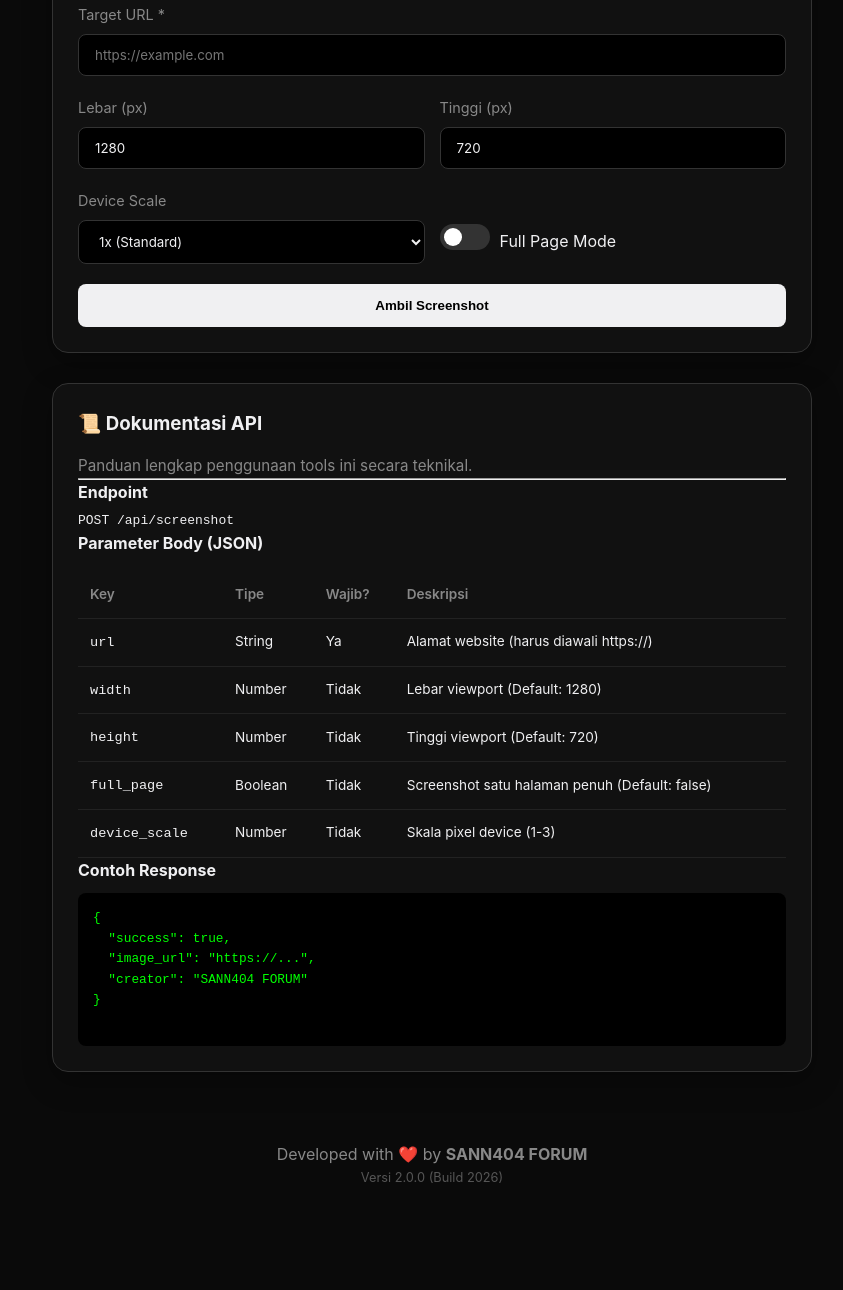
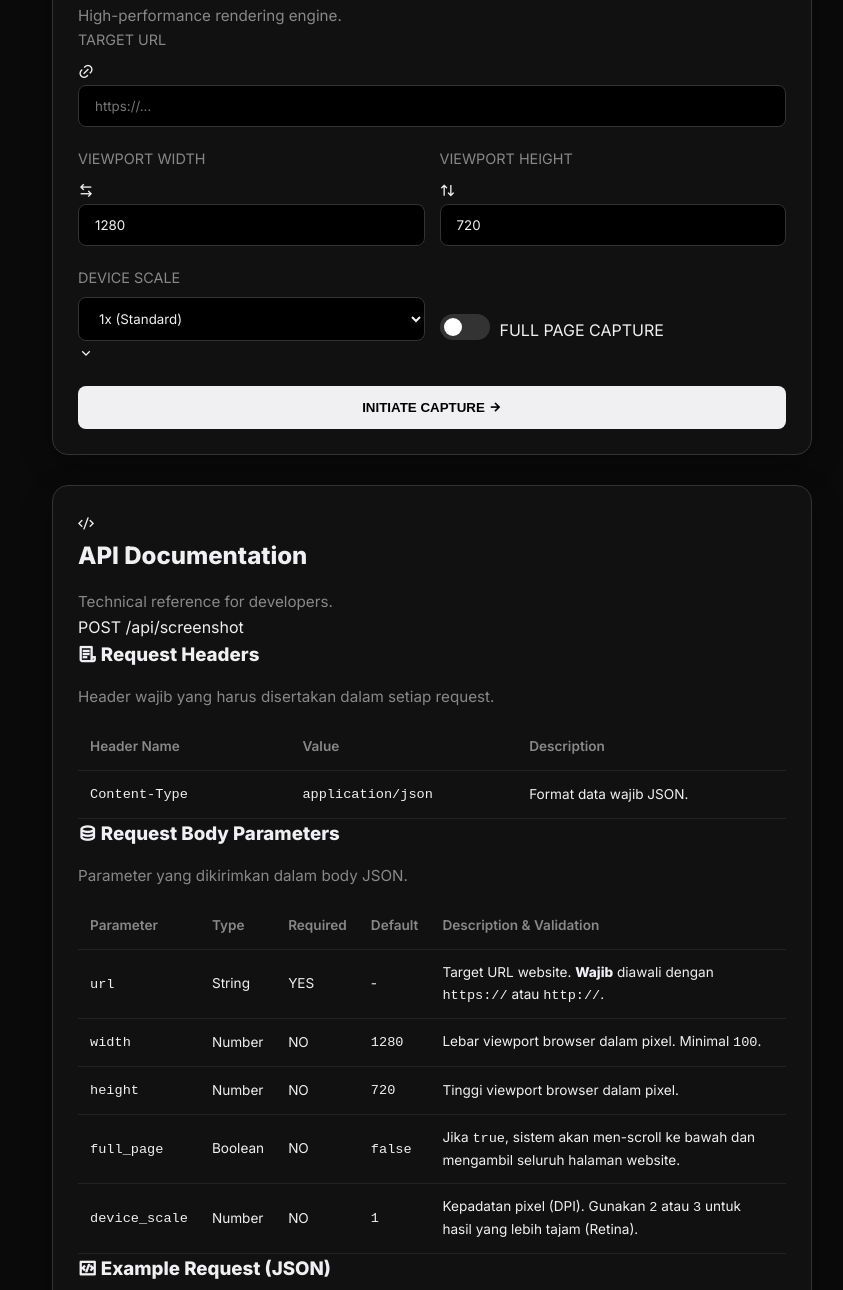
Before and after one commit to sanzzyproject/web-screenshot-, a website: page public/index.html in a window 1280 px wide. Shown: the part 271-1561 px from the top of the page, without its empty margins (208-1051 px from the left). Before the commit the page ends 1539 px from the top, so only its background shows below. Drawn offline with nearby package versions, Linux system fonts and the light colour scheme.

Commit message:
Update index.html

```diff
--- a/public/index.html
+++ b/public/index.html
@@ -3,167 +3,263 @@
 <head>
     <meta charset="UTF-8">
     <meta name="viewport" content="width=device-width, initial-scale=1.0">
-    <title>SSWEB Tool - SANN404</title>
+    <title>SANN404 Screenshot Tool</title>
     <link rel="stylesheet" href="style.css">
     <link href="https://cdn.jsdelivr.net/npm/remixicon@3.5.0/fonts/remixicon.css" rel="stylesheet">
+    <link href="https://fonts.googleapis.com/css2?family=Inter:wght@300;400;600;800&family=JetBrains+Mono:wght@400;700&display=swap" rel="stylesheet">
 </head>
 <body>
 
+    <div class="bg-grid"></div>
+
     <nav class="navbar">
         <div class="nav-content">
-            <div class="logo">SANN404 FORUM</div>
+            <div class="logo-wrapper">
+                <img src="https://cdn-icons-png.flaticon.com/512/4712/4712109.png" alt="SANN404 Logo" class="nav-logo">
+                <span class="logo-text">SANN404 <span class="badge">PRO</span></span>
+            </div>
+
             <div class="menu-trigger" onclick="toggleSidebar()">
-                <i class="ri-more-2-fill"></i> </div>
+                <i class="ri-more-2-fill"></i>
+            </div>
         </div>
     </nav>
 
     <aside class="sidebar" id="sidebar">
         <div class="sidebar-header">
-            <span>Menu</span>
+            <div class="logo-wrapper">
+                <img src="https://cdn-icons-png.flaticon.com/512/4712/4712109.png" alt="Logo" class="sidebar-logo">
+            </div>
             <button onclick="toggleSidebar()"><i class="ri-close-line"></i></button>
         </div>
         <ul class="sidebar-links">
-            <li><a href="#generator" onclick="toggleSidebar()">Generator</a></li>
-            <li><a href="#docs" onclick="toggleSidebar()">Dokumentasi</a></li>
-            <li><a href="#about" onclick="toggleSidebar()">Tentang</a></li>
+            <li><a href="#generator" onclick="toggleSidebar()"><i class="ri-macbook-line"></i> Generator</a></li>
+            <li><a href="#docs" onclick="toggleSidebar()"><i class="ri-book-read-line"></i> API Docs</a></li>
+            <li><a href="#about" onclick="toggleSidebar()"><i class="ri-information-line"></i> Tentang</a></li>
         </ul>
         <div class="sidebar-footer">
-            <p>&copy; 2026 SANN404</p>
+            <p>Powered by <strong>SANN404</strong></p>
         </div>
     </aside>
 
     <main class="container">
 
-        <section id="generator" class="card fade-in">
+        <section id="generator" class="card glow-border">
             <div class="card-header">
-                <h2>Web Screenshot Tool</h2>
-                <p>Tangkap layar website dengan resolusi tinggi.</p>
+                <div class="header-icon"><i class="ri-camera-lens-line"></i></div>
+                <div>
+                    <h2>Capture The Web</h2>
+                    <p>High-performance rendering engine.</p>
+                </div>
             </div>
 
             <form id="ss-form">
                 <div class="form-group">
-                    <label for="url">Target URL <span class="required">*</span></label>
-                    <input type="url" id="url" placeholder="https://example.com" required>
-                </div>
-
-                <div class="grid-2">
-                    <div class="form-group">
-                        <label>Lebar (px)</label>
-                        <input type="number" id="width" value="1280">
-                    </div>
-                    <div class="form-group">
-                        <label>Tinggi (px)</label>
-                        <input type="number" id="height" value="720">
+                    <label for="url">TARGET URL</label>
+                    <div class="input-wrapper">
+                        <i class="ri-link"></i>
+                        <input type="url" id="url" placeholder="https://..." required>
                     </div>
                 </div>
 
                 <div class="grid-2">
                     <div class="form-group">
-                        <label>Device Scale</label>
+                        <label>VIEWPORT WIDTH</label>
+                        <div class="input-wrapper">
+                            <i class="ri-arrow-left-right-line"></i>
+                            <input type="number" id="width" value="1280">
+                        </div>
+                    </div>
+                    <div class="form-group">
+                        <label>VIEWPORT HEIGHT</label>
+                        <div class="input-wrapper">
+                            <i class="ri-arrow-up-down-line"></i>
+                            <input type="number" id="height" value="720">
+                        </div>
+                    </div>
+                </div>
+
+                <div class="grid-2">
+                    <div class="form-group">
+                        <label>DEVICE SCALE</label>
+                        <div class="select-wrapper">
                             <select id="scale">
                                 <option value="1">1x (Standard)</option>
-                            <option value="2">2x (Retina)</option>
-                            <option value="3">3x (High Res)</option>
+                                <option value="2">2x (High DPI)</option>
+                                <option value="3">3x (Ultra HD)</option>
                             </select>
+                            <i class="ri-arrow-down-s-line arrow-icon"></i>
+                        </div>
                     </div>
                     <div class="form-group checkbox-group">
                         <label class="switch">
                             <input type="checkbox" id="fullpage">
-                            <span class="slider round"></span>
+                            <span class="slider"></span>
                         </label>
-                        <span>Full Page Mode</span>
+                        <span class="label-text">FULL PAGE CAPTURE</span>
                     </div>
                 </div>
 
                 <button type="submit" id="submit-btn" class="btn-primary">
-                    <span id="btn-text">Ambil Screenshot</span>
+                    <span id="btn-text">INITIATE CAPTURE <i class="ri-arrow-right-line"></i></span>
                     <div class="loader" id="loader"></div>
                 </button>
             </form>
 
             <div id="result-area" class="result-hidden">
-                <div class="divider"></div>
-                <h3>Hasil:</h3>
+                <div class="divider"><span>CAPTURE SUCCESS</span></div>
                 <div class="image-wrapper">
+                    <div class="browser-bar">
+                        <span class="dot red"></span>
+                        <span class="dot yellow"></span>
+                        <span class="dot green"></span>
+                    </div>
                     <img id="result-img" src="" alt="Screenshot Result">
                 </div>
                 <a id="download-btn" href="#" target="_blank" class="btn-secondary">
-                    <i class="ri-download-line"></i> Buka Gambar Asli
+                    <i class="ri-download-cloud-2-line"></i> DOWNLOAD HIGH-RES
                 </a>
             </div>
         </section>
 
         <section id="docs" class="card mt-2">
-            <h3>📜 Dokumentasi API</h3>
-            <p>Panduan lengkap penggunaan tools ini secara teknikal.</p>
-            <hr>
-
-            <div class="doc-item">
-                <h4>Endpoint</h4>
-                <code>POST /api/screenshot</code>
+            <div class="card-header">
+                <div class="header-icon"><i class="ri-code-s-slash-line"></i></div>
+                <div>
+                    <h2>API Documentation</h2>
+                    <p>Technical reference for developers.</p>
+                </div>
             </div>
 
-            <div class="doc-item">
-                <h4>Parameter Body (JSON)</h4>
+            <div class="doc-content">
+                <div class="endpoint-box">
+                    <span class="method">POST</span>
+                    <span class="url">/api/screenshot</span>
+                </div>
+
+                <div class="doc-section">
+                    <h3><i class="ri-file-list-3-line"></i> Request Headers</h3>
+                    <p>Header wajib yang harus disertakan dalam setiap request.</p>
                     <table class="doc-table">
                         <thead>
                             <tr>
-                            <th>Key</th>
-                            <th>Tipe</th>
-                            <th>Wajib?</th>
-                            <th>Deskripsi</th>
+                                <th width="30%">Header Name</th>
+                                <th>Value</th>
+                                <th>Description</th>
+                            </tr>
+                        </thead>
+                        <tbody>
+                            <tr>
+                                <td><code>Content-Type</code></td>
+                                <td><code>application/json</code></td>
+                                <td>Format data wajib JSON.</td>
+                            </tr>
+                        </tbody>
+                    </table>
+                </div>
+
+                <div class="doc-section">
+                    <h3><i class="ri-database-2-line"></i> Request Body Parameters</h3>
+                    <p>Parameter yang dikirimkan dalam body JSON.</p>
+                    <table class="doc-table">
+                        <thead>
+                            <tr>
+                                <th>Parameter</th>
+                                <th>Type</th>
+                                <th>Required</th>
+                                <th>Default</th>
+                                <th>Description & Validation</th>
                             </tr>
                         </thead>
                         <tbody>
                             <tr>
                                 <td><code>url</code></td>
-                            <td>String</td>
-                            <td>Ya</td>
-                            <td>Alamat website (harus diawali https://)</td>
+                                <td class="type-string">String</td>
+                                <td class="req-yes">YES</td>
+                                <td>-</td>
+                                <td>Target URL website. <strong>Wajib</strong> diawali dengan <code>https://</code> atau <code>http://</code>.</td>
                             </tr>
                             <tr>
                                 <td><code>width</code></td>
-                            <td>Number</td>
-                            <td>Tidak</td>
-                            <td>Lebar viewport (Default: 1280)</td>
+                                <td class="type-number">Number</td>
+                                <td class="req-no">NO</td>
+                                <td><code>1280</code></td>
+                                <td>Lebar viewport browser dalam pixel. Minimal <code>100</code>.</td>
                             </tr>
                             <tr>
                                 <td><code>height</code></td>
-                            <td>Number</td>
-                            <td>Tidak</td>
-                            <td>Tinggi viewport (Default: 720)</td>
+                                <td class="type-number">Number</td>
+                                <td class="req-no">NO</td>
+                                <td><code>720</code></td>
+                                <td>Tinggi viewport browser dalam pixel.</td>
                             </tr>
                             <tr>
                                 <td><code>full_page</code></td>
-                            <td>Boolean</td>
-                            <td>Tidak</td>
-                            <td>Screenshot satu halaman penuh (Default: false)</td>
+                                <td class="type-bool">Boolean</td>
+                                <td class="req-no">NO</td>
+                                <td><code>false</code></td>
+                                <td>Jika <code>true</code>, sistem akan men-scroll ke bawah dan mengambil seluruh halaman website.</td>
                             </tr>
                             <tr>
                                 <td><code>device_scale</code></td>
-                            <td>Number</td>
-                            <td>Tidak</td>
-                            <td>Skala pixel device (1-3)</td>
+                                <td class="type-number">Number</td>
+                                <td class="req-no">NO</td>
+                                <td><code>1</code></td>
+                                <td>Kepadatan pixel (DPI). Gunakan <code>2</code> atau <code>3</code> untuk hasil yang lebih tajam (Retina).</td>
                             </tr>
                         </tbody>
                     </table>
                 </div>
 
-            <div class="doc-item">
-                <h4>Contoh Response</h4>
+                <div class="doc-section">
+                    <h3><i class="ri-code-box-line"></i> Example Request (JSON)</h3>
                     <pre>
 {
-  "success": true,
-  "image_url": "https://...",
-  "creator": "SANN404 FORUM"
-}
-                </pre>
+  "url": "https://nekolabs.my.id",
+  "width": 1920,
+  "height": 1080,
+  "full_page": true,
+  "device_scale": 2
+}</pre>
+                </div>
+
+                <div class="doc-section">
+                    <h3><i class="ri-braces-line"></i> Response Object</h3>
+                    <p>Struktur JSON yang dikembalikan jika request berhasil (200 OK).</p>
+                    <table class="doc-table">
+                        <thead>
+                            <tr>
+                                <th>Key</th>
+                                <th>Type</th>
+                                <th>Description</th>
+                            </tr>
+                        </thead>
+                        <tbody>
+                            <tr>
+                                <td><code>success</code></td>
+                                <td class="type-bool">Boolean</td>
+                                <td>Status keberhasilan request (selalu <code>true</code>).</td>
+                            </tr>
+                            <tr>
+                                <td><code>image_url</code></td>
+                                <td class="type-string">String</td>
+                                <td>URL langsung ke file gambar (PNG). Valid selama 1 jam.</td>
+                            </tr>
+                            <tr>
+                                <td><code>creator</code></td>
+                                <td class="type-string">String</td>
+                                <td>Watermark response author ("SANN404 FORUM").</td>
+                            </tr>
+                        </tbody>
+                    </table>
+                </div>
+
             </div>
         </section>
 
         <section id="about" class="credit-section">
-            <p>Developed with ❤️ by <strong>SANN404 FORUM</strong></p>
-            <p style="font-size: 0.8rem; opacity: 0.6;">Versi 2.0.0 (Build 2026)</p>
+            <p>Developed & Maintained by <strong class="glow-text">SANN404 FORUM</strong></p>
+            <p class="version">System Version 2.5.0 (Stable)</p>
         </section>
 
     </main>
```
Lines whose indentation alone changed are shown as unchanged.
